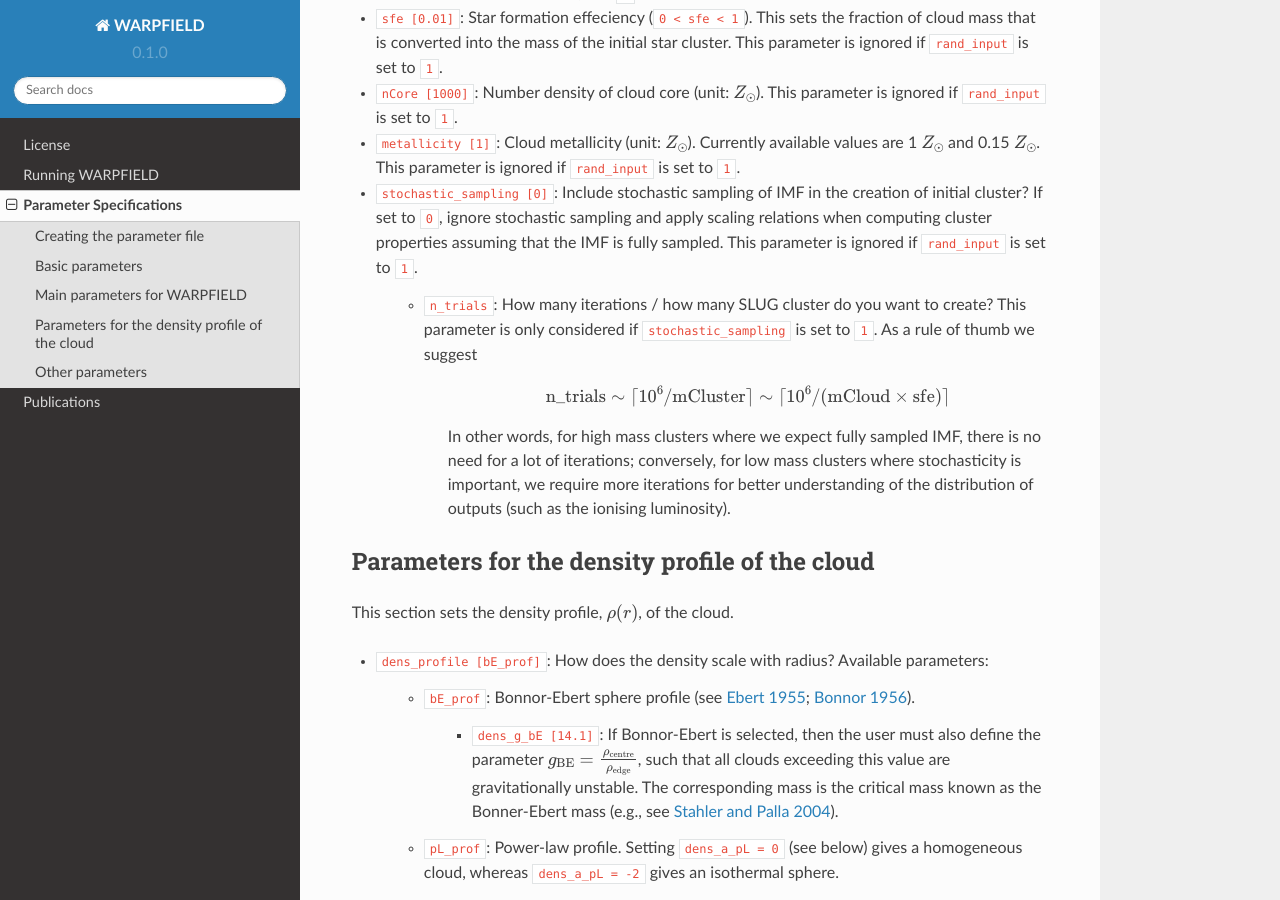
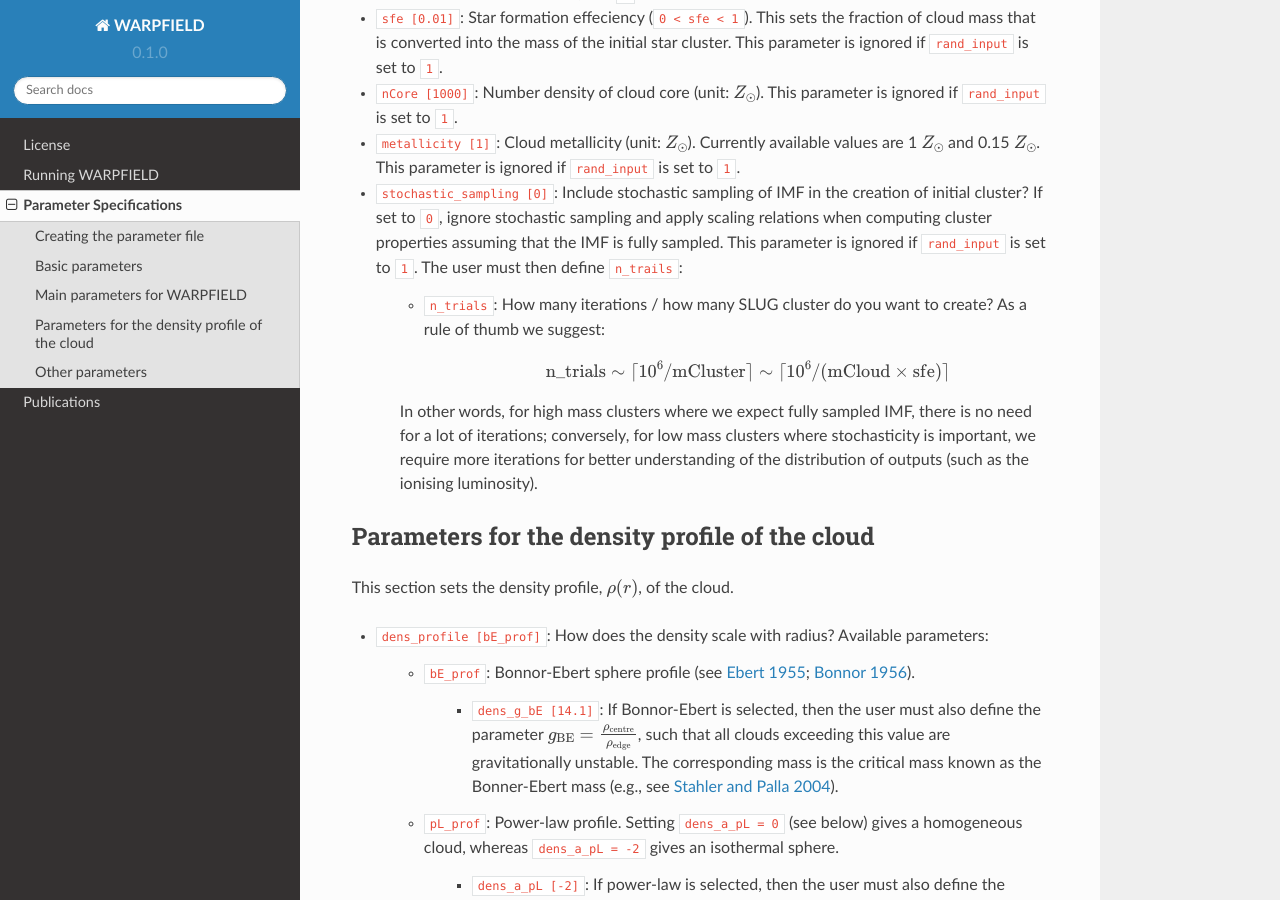
Before and after one commit to JiaWeiTeh/warpfield3, a Sphinx documentation site: the page built from docs/source/parameters.rst, in a window 1280 px wide and 900 px high, scrolled down 1305 px. Built offline with Sphinx 7.4.7 and the Read the Docs theme 2.0.0, drawn with Linux system fonts in a browser that asks for light colours.

Commit message:
Minor updates.

```diff
--- a/docs/source/parameters.rst
+++ b/docs/source/parameters.rst
@@ -55,13 +55,13 @@
 * ``sfe [0.01]``: Star formation effeciency (``0 < sfe < 1``). This sets the fraction of cloud mass that is converted into the mass of the initial star cluster. This parameter is ignored if ``rand_input`` is set to ``1``.
 * ``nCore [1000]``: Number density of cloud core (unit: :math:`Z_\odot`). This parameter is ignored if ``rand_input`` is set to ``1``.
 * ``metallicity [1]``: Cloud metallicity (unit: :math:`Z_\odot`). Currently available values are 1 :math:`Z_\odot` and 0.15 :math:`Z_\odot`. This parameter is ignored if ``rand_input`` is set to ``1``.
-* ``stochastic_sampling [0]``: Include stochastic sampling of IMF in the creation of initial cluster? If set to ``0``, ignore stochastic sampling and apply scaling relations when computing cluster properties assuming that the IMF is fully sampled. This parameter is ignored if ``rand_input`` is set to ``1``.
+* ``stochastic_sampling [0]``: Include stochastic sampling of IMF in the creation of initial cluster? If set to ``0``, ignore stochastic sampling and apply scaling relations when computing cluster properties assuming that the IMF is fully sampled. This parameter is ignored if ``rand_input`` is set to ``1``. The user must then define ``n_trails``:
 
-    * ``n_trials``: How many iterations / how many SLUG cluster do you want to create? This parameter is only considered if ``stochastic_sampling`` is set to ``1``. As a rule of thumb we suggest
+    * ``n_trials``: How many iterations / how many SLUG cluster do you want to create? As a rule of thumb we suggest:
 
         .. math:: {\rm n\_trials} \sim \lceil 10^6/{\rm mCluster} \rceil \sim \lceil 10^6/({\rm mCloud} \times {\rm sfe}) \rceil
 
-        In other words, for high mass clusters where we expect fully sampled IMF, there is no need for a lot of iterations; conversely, for low mass clusters where stochasticity is important, we require more iterations for better understanding of the distribution of outputs (such as the ionising luminosity).
+    In other words, for high mass clusters where we expect fully sampled IMF, there is no need for a lot of iterations; conversely, for low mass clusters where stochasticity is important, we require more iterations for better understanding of the distribution of outputs (such as the ionising luminosity).
 
 
 Parameters for the density profile of the cloud
```
Also changed, not shown: 5 other files.
